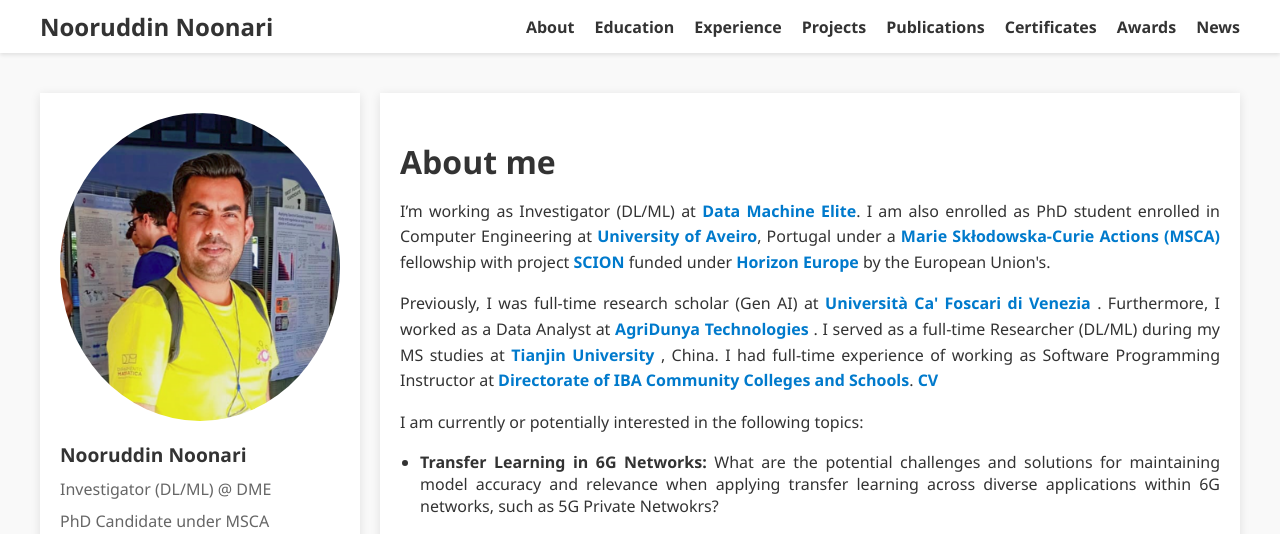
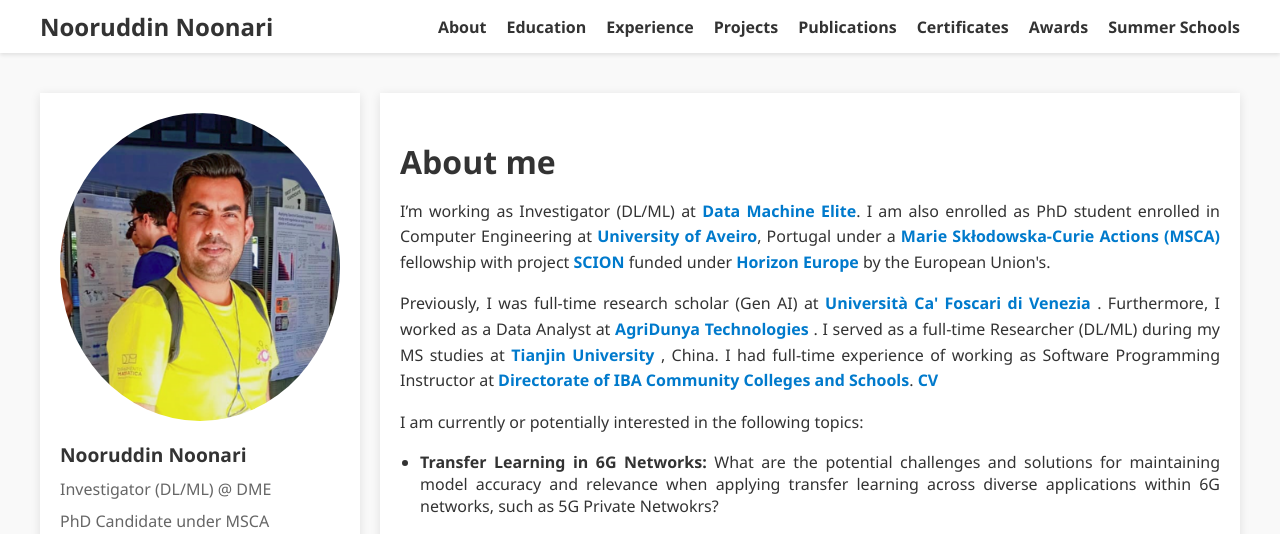
Before and after one commit to noorcs39/Nooruddin, a plain HTML site: page index.html in a window 1280 px wide. Shown: the top 534 px of the page. Drawn offline with Linux system fonts and the light colour scheme.

Commit message:
Update index.html

```diff
--- a/index.html
+++ b/index.html
@@ -21,7 +21,7 @@
                     <li><a href="publications.html">Publications</a></li>
                     <li><a href="certificates.html">Certificates</a></li>
                     <li><a href="awards.html">Awards</a></li>
-                    <li><a href="news.html">News</a></li>
+                    <li><a href="news.html">Summer Schools</a></li>
                 </ul>
             </nav>
         </div>
```
